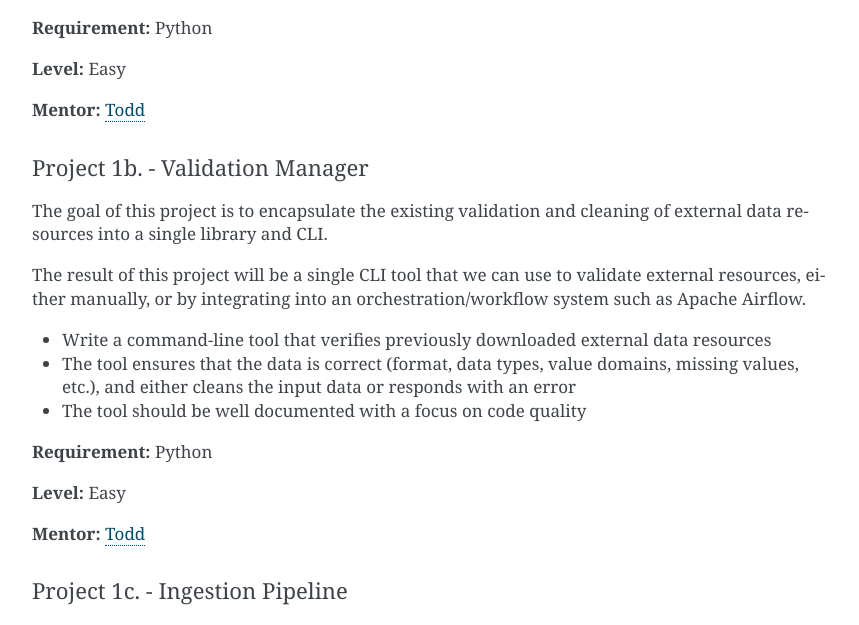
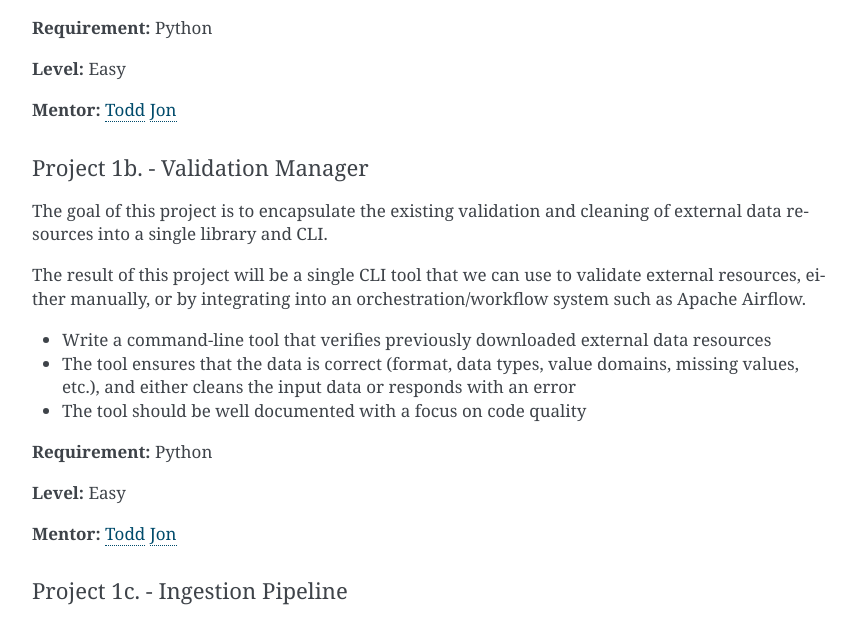
Before and after one commit to Breakthrough-Energy/docs, a Sphinx documentation site: the page built from source/dev/idea_list.md, in a window 1280 px wide and 900 px high, scrolled down 1322 px. Shown: the part 162-787 px from the top of the window, without its empty margins (254-1113 px from the left). Built offline with Sphinx 7.4.7, drawn with Linux system fonts in a browser that asks for light colours.

Commit message:
Add my name to projects

```diff
--- a/source/dev/idea_list.md
+++ b/source/dev/idea_list.md
@@ -53,6 +53,7 @@ The result of this project will be a single CLI tool that we can use to download
 
 **Mentor:**
 [Todd](https://github.com/ToddG)
+[Jon](https://github.com/jon-hagg)
 
 #### Project 1b. - Validation Manager
 The goal of this project is to encapsulate the existing validation and cleaning of external data resources into a single library and CLI.
@@ -69,6 +70,7 @@ The result of this project will be a single CLI tool that we can use to validate
 
 **Mentor:**
 [Todd](https://github.com/ToddG)
+[Jon](https://github.com/jon-hagg)
 
 #### Project 1c. - Ingestion Pipeline
 The goal of this project is to automate the download, validation, and archival of external resources using industry standard components such as Apache Airflow, InfluxDB, Grafana, Blob Stores, etc.
```
